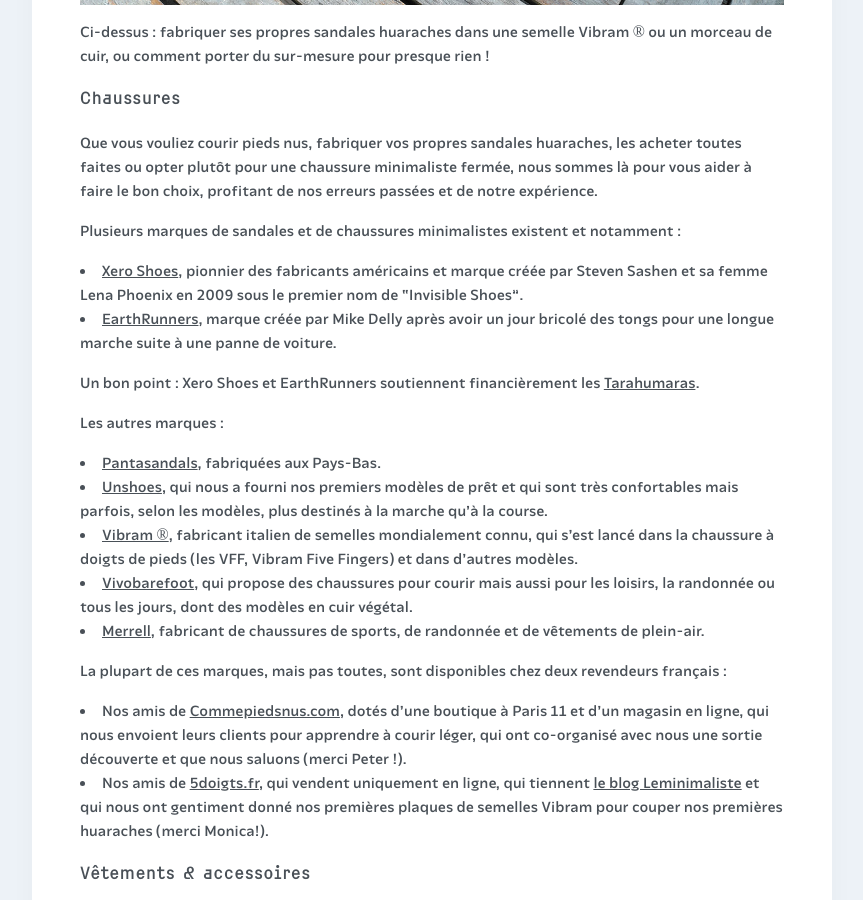
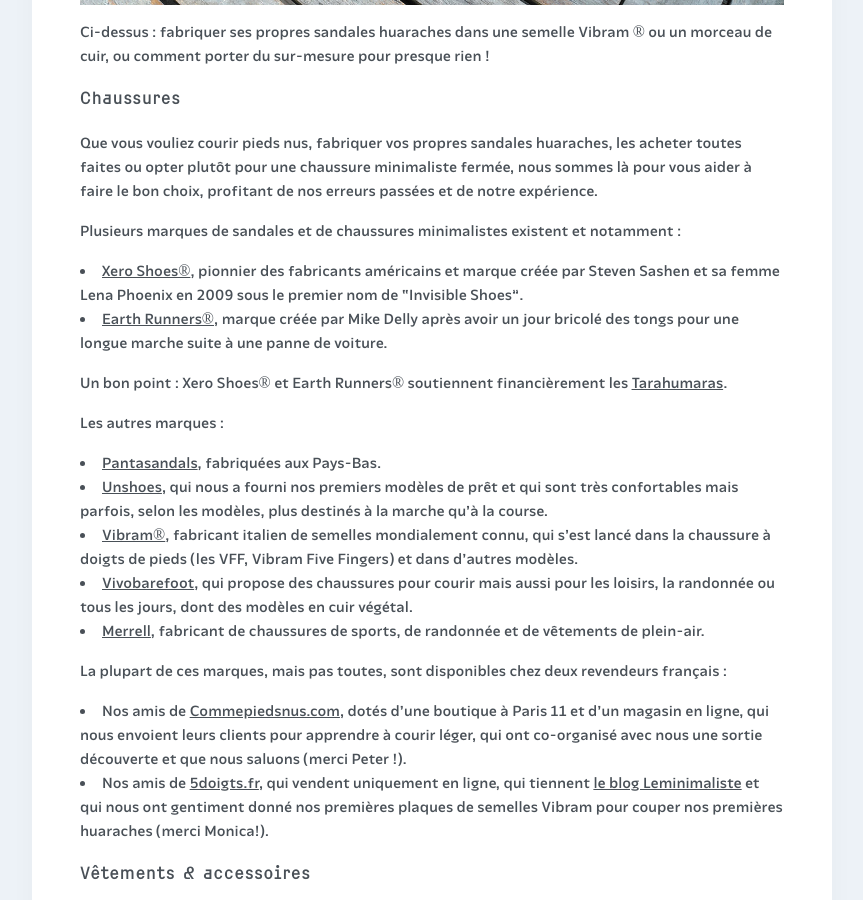
Before and after one commit to courirpaleo/courirpaleo.github.io, a Jekyll site: the page built from _pages/ressources.md, in a window 1280 px wide and 900 px high, scrolled down 7743 px. Shown: the whole window, without its empty margins (208-1071 px from the left). Built offline with Jekyll 4.4.1, drawn with Linux system fonts in a browser that asks for light colours; some web fonts are replaced.

Commit message:
Update ressources.md

```diff
--- a/_pages/ressources.md
+++ b/_pages/ressources.md
@@ -78,15 +78,15 @@
 Que vous vouliez courir pieds nus, fabriquer vos propres sandales huaraches, les acheter toutes faites ou opter plutôt pour une chaussure minimaliste fermée, nous sommes là pour vous aider à faire le bon choix, profitant de nos erreurs passées et de notre expérience.
 
 Plusieurs marques de sandales et de chaussures minimalistes existent et notamment&nbsp;:
-- [Xero Shoes](https://xeroshoes.com/xero-shoes-story), pionnier des fabricants américains et marque créée par Steven Sashen et sa femme Lena Phoenix en 2009 sous le premier nom de "Invisible Shoes".
-- [EarthRunners](https://www.earthrunners.com/pages/about-us), marque créée par Mike Delly après avoir un jour bricolé des tongs pour une longue marche suite à une panne de voiture.
+- [Xero Shoes®](https://xeroshoes.com/xero-shoes-story), pionnier des fabricants américains et marque créée par Steven Sashen et sa femme Lena Phoenix en 2009 sous le premier nom de "Invisible Shoes".
+- [Earth Runners®](https://www.earthrunners.com/pages/about-us), marque créée par Mike Delly après avoir un jour bricolé des tongs pour une longue marche suite à une panne de voiture.
 
-Un bon point&nbsp;: Xero Shoes et EarthRunners soutiennent financièrement les [Tarahumaras](https://fr.wikipedia.org/wiki/Tarahumaras).
+Un bon point&nbsp;: Xero Shoes® et Earth Runners® soutiennent financièrement les [Tarahumaras](https://fr.wikipedia.org/wiki/Tarahumaras).
 
 Les autres marques&nbsp;:
 - [Pantasandals](https://pantasandals.com/fr), fabriquées aux Pays-Bas.
 - [Unshoes](https://www.unshoesusa.com), qui nous a fourni nos premiers modèles de prêt et qui sont très confortables mais parfois, selon les modèles, plus destinés à la marche qu'à la course.
-- [Vibram ®](https://www.vibram.fr), fabricant italien de semelles mondialement connu, qui s'est lancé dans la chaussure à doigts de pieds (les VFF, Vibram Five Fingers) et dans d'autres modèles.
+- [Vibram®](https://www.vibram.fr), fabricant italien de semelles mondialement connu, qui s'est lancé dans la chaussure à doigts de pieds (les VFF, Vibram Five Fingers) et dans d'autres modèles.
 - [Vivobarefoot](https://www.vivobarefoot.com/eu), qui propose des chaussures pour courir mais aussi pour les loisirs, la randonnée ou tous les jours, dont des modèles en cuir végétal.
 - [Merrell](https://www.merrell.com/FR/fr_FR/home), fabricant de chaussures de sports, de randonnée et de vêtements de plein-air.
 
```
